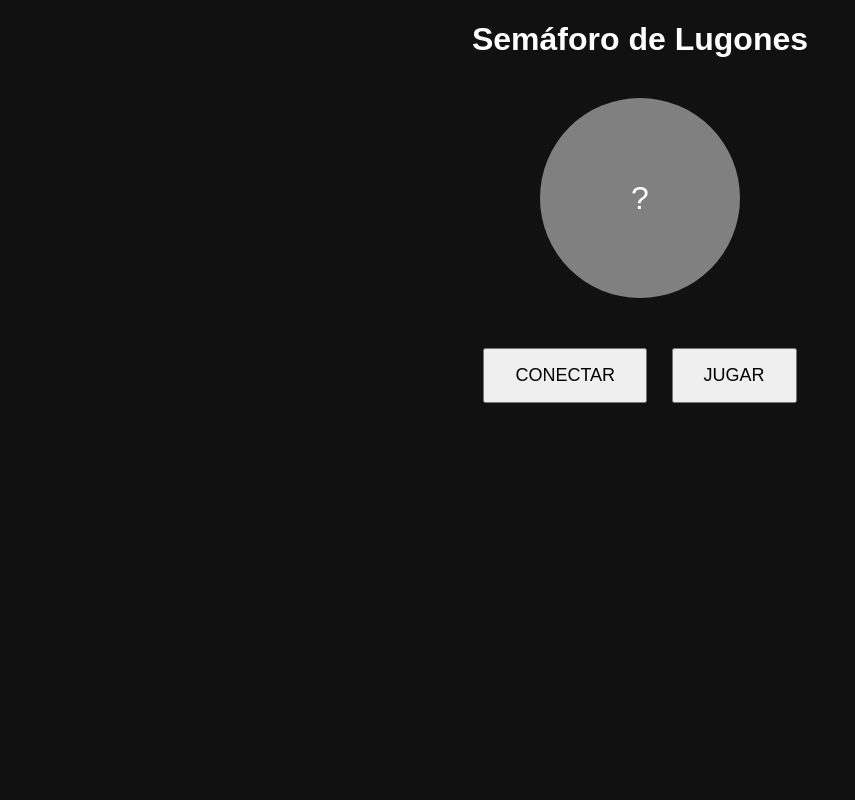
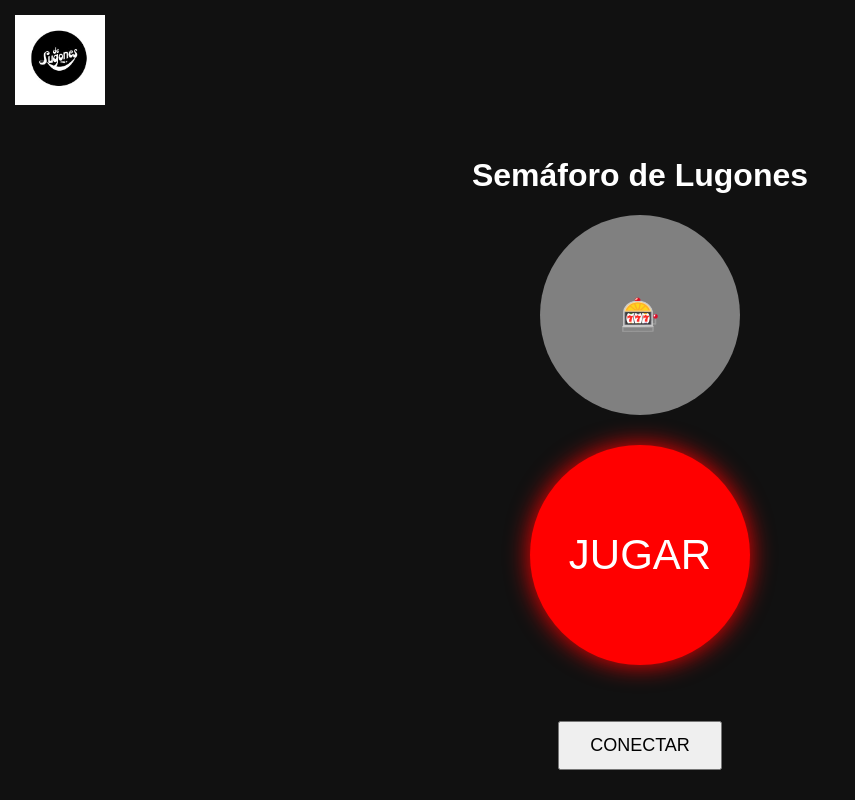
Before and after one commit to bvcgh03-ai/Semaforo-de-la-suerte, a plain HTML site: page index.html in a window 1280 px wide. Shown: the whole page, without its empty margins (0-855 px from the left). Drawn offline with Linux system fonts and the light colour scheme.

Commit message:
Add files via upload

```diff
--- a/index.html
+++ b/index.html
@@ -1,4 +1,3 @@
-<!DOCTYPE html>
 <!DOCTYPE html>
 <html lang="es">
 <head>
@@ -8,45 +7,68 @@
 
 <style>
 body {
+  margin: 0;
+  height: 100vh;
   background: #111;
   color: white;
   font-family: Arial;
-  text-align: center;
+  display: flex;
+  flex-direction: column;
+  align-items: center;
+  justify-content: center;
+}
+
+#logo {
+  position: absolute;
+  top: 15px;
+  left: 15px;
+  width: 90px;
 }
 
 #ruleta {
   width: 200px;
   height: 200px;
   border-radius: 50%;
-  margin: 40px auto;
   background: gray;
+  margin-bottom: 30px;
   display: flex;
   align-items: center;
   justify-content: center;
   font-size: 32px;
-  transition: background 0.3s;
 }
 
-button {
-  padding: 15px 30px;
+#jugar {
+  width: 220px;
+  height: 220px;
+  border-radius: 50%;
+  background: red;
+  color: white;
+  font-size: 42px;
+  border: none;
+  cursor: pointer;
+  box-shadow: 0 0 25px red;
+}
+
+#conectar {
+  position: absolute;
+  bottom: 30px;
+  padding: 12px 30px;
   font-size: 18px;
-  margin: 10px;
 }
 </style>
 </head>
 
 <body>
 
+<img id="logo" src="logo.png">
 <h1>Semáforo de Lugones</h1>
 
-<div id="ruleta">?</div>
+<div id="ruleta">🎰</div>
 
-<button onclick="conectar()">CONECTAR</button>
-<button onclick="jugar()">JUGAR</button>
+<button id="jugar" onclick="jugar()">JUGAR</button>
+<button id="conectar" onclick="conectar()">CONECTAR</button>
 
 <audio id="ruletaSound" src="https://www.soundjay.com/misc/sounds/slot-machine-1.mp3"></audio>
-<audio id="winSound" src="https://www.soundjay.com/button/sounds/button-4.mp3"></audio>
-<audio id="loseSound" src="https://www.soundjay.com/button/sounds/button-10.mp3"></audio>
 
 <script>
 let device, characteristic;
@@ -77,35 +99,27 @@ function jugar() {
 
   document.getElementById("ruleta").innerText = "🎰";
   document.getElementById("ruleta").style.background = "gray";
-
   document.getElementById("ruletaSound").play();
-  navigator.vibrate(300);
 
   characteristic.writeValue(new TextEncoder().encode("J"));
 }
 
 function evento(e) {
   const r = new TextDecoder().decode(e.target.value);
-
   const div = document.getElementById("ruleta");
 
   if (r === 'R') {
     div.style.background = "red";
-    div.innerText = "ROJO ❌";
-    document.getElementById("loseSound").play();
-    navigator.vibrate([200,100,200]);
+    div.innerText = "ROJO";
   }
   if (r === 'A') {
     div.style.background = "yellow";
     div.style.color = "black";
-    div.innerText = "AMARILLO 🔁";
-    navigator.vibrate(150);
+    div.innerText = "AMARILLO";
   }
   if (r === 'V') {
     div.style.background = "green";
-    div.innerText = "VERDE ✅";
-    document.getElementById("winSound").play();
-    navigator.vibrate([100,50,100,50,200]);
+    div.innerText = "VERDE";
   }
 }
 </script>
```
